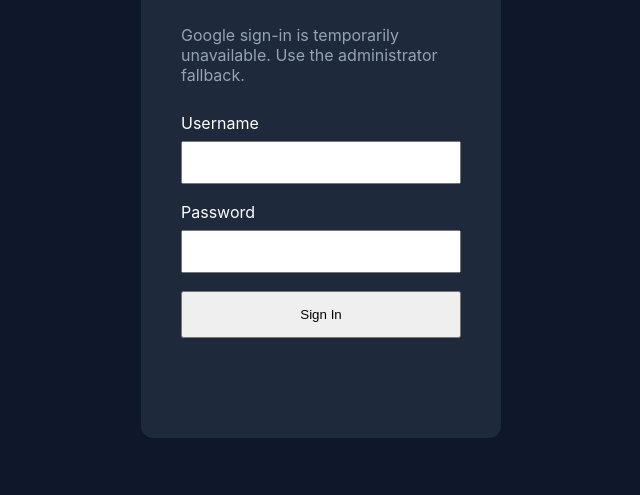
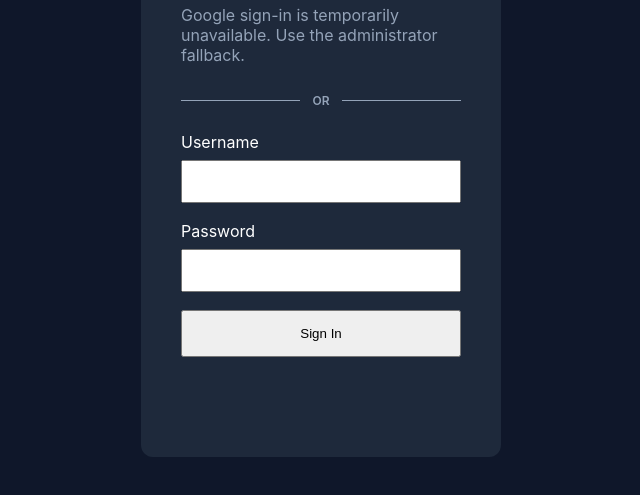
Before and after one commit to minimalism-studios/signal-audit, a website: page public/login/index.html in a window 1280 px wide. Shown: the part 247-742 px from the top of the page, without its empty margins (319-959 px from the left). Drawn offline with Linux system fonts and the light colour scheme; files that its build step writes are made by us from their sources; no server answers; files whose address does not match are found by name.

Commit message:
Add login method divider

```diff
--- a/public/login/index.html
+++ b/public/login/index.html
@@ -35,6 +35,15 @@
         class="subtitle"
         hidden
       ></p>
+
+      <div
+        class="auth-divider"
+        aria-hidden="true"
+      >
+        <span></span>
+        <span>OR</span>
+        <span></span>
+      </div>
 
       <div
         id="password-fallback"
--- a/public/login/styles.css
+++ b/public/login/styles.css
@@ -86,3 +86,19 @@ button{
   margin-top:20px;
 
 }
+.auth-divider{
+  display:flex;
+  align-items:center;
+  gap:12px;
+  margin:24px 0;
+  color:#94a3b8;
+  font-size:12px;
+  font-weight:600;
+}
+
+.auth-divider span:first-child,
+.auth-divider span:last-child{
+  flex:1;
+  height:1px;
+  background:#94a3b8;
+}
```
